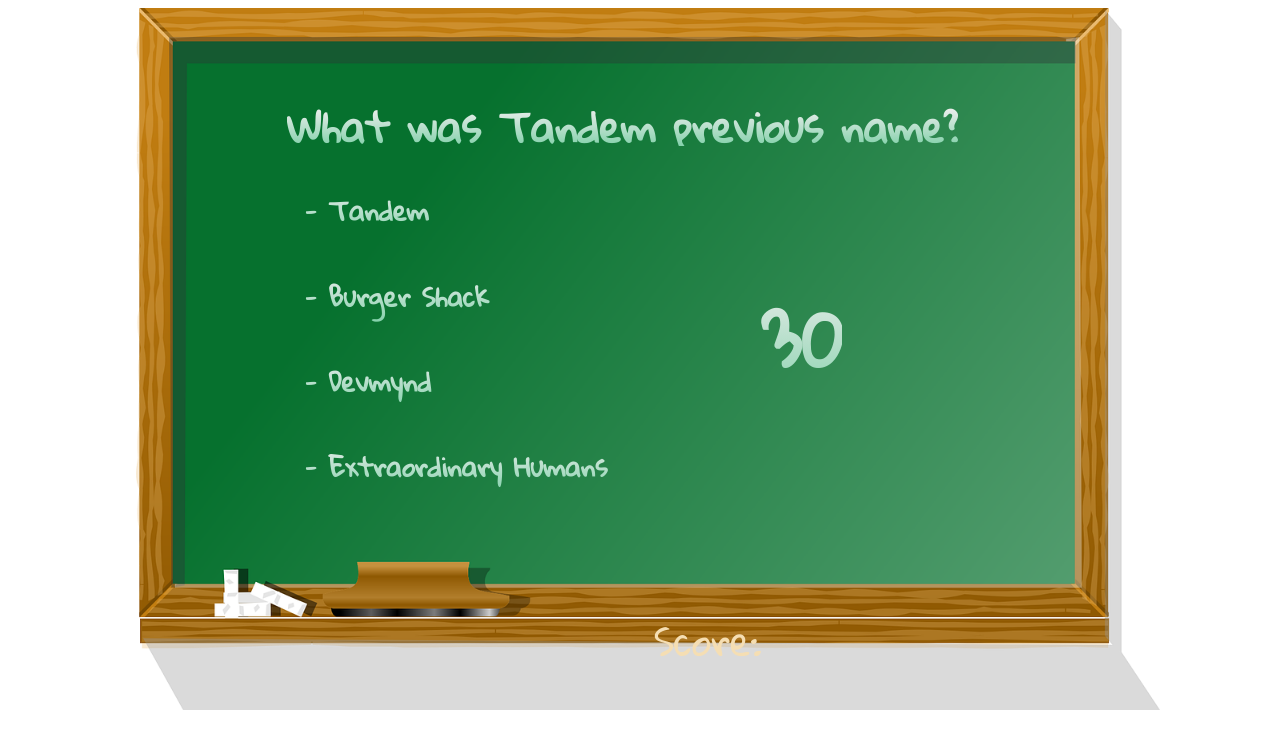
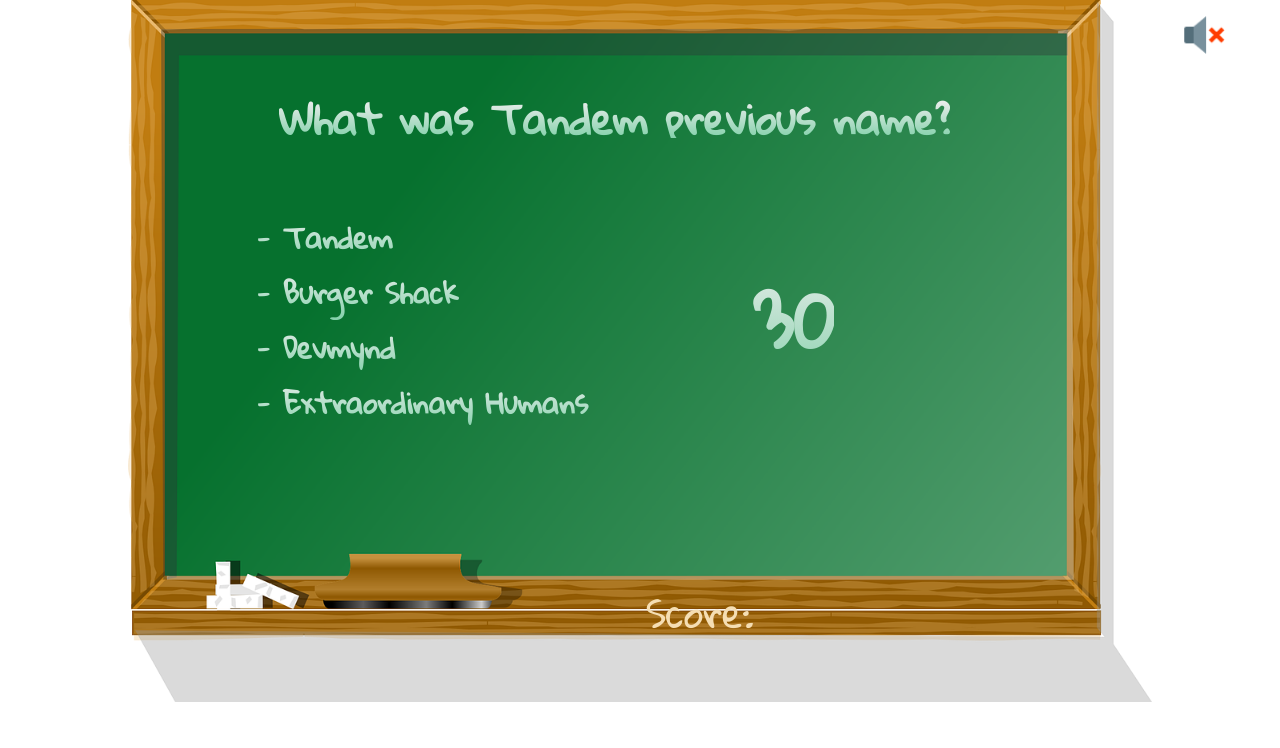
Before and after one commit to nirkraw/ClassRoom-Trivia, a React (Create React App) app: page / in a window 1280 px wide. Shown: the top 748 px of the page. Built offline with nearby package versions, Linux system fonts and the light colour scheme.

Commit message:
restart game

```diff
--- a/src/components/Board.jsx
+++ b/src/components/Board.jsx
@@ -1,11 +1,13 @@
 import React, { Component } from "react";
 import Questions from "../assets/questions.json";
-import Boardcss from "../styles/Board.css";
+import "../styles/Board.css";
 import OptionItem from "./OptionItem";
-import Score from "./Score"
+import Score from "./Score";
 import Clock from "./Clock";
 import song from "../assets/background-music.mp3";
-
+import mute from "../assets/mute.png";
+import unmute from "../assets/unmute.png";
+import cheer from "../assets/game-over.wav"
 
 export default class Board extends Component {
   constructor(props) {
@@ -13,18 +15,22 @@
     this.state = {
       questionIdx: 0,
       score: 0,
+      musicPlaying: false,
+      endGame: false,
     };
 
     this.rightAnswer = this.rightAnswer.bind(this);
     this.nextQuestion = this.nextQuestion.bind(this);
   }
 
-  componentDidMount() {}
-
   nextQuestion() {
     const newIdx = this.state.questionIdx + 1;
-    if (newIdx === Questions.length) this.endGame();
-    else this.setState({ questionIdx: newIdx });
+    if (newIdx === Questions.length) {
+      const audio = document.getElementById("cheer");
+      audio.volume = 0.5;
+      audio.play();
+      this.setState({ endGame: true });
+    } else this.setState({ questionIdx: newIdx });
   }
 
   rightAnswer() {
@@ -33,7 +39,19 @@
     this.nextQuestion();
   }
 
-  endGame() {}
+  play = () => {
+    const audio = document.getElementById("theme");
+    audio.volume = 0.5;
+    audio.loop = true;
+    audio.play();
+    this.setState({ musicPlaying: true });
+  };
+
+  mute = () => {
+    const audio = document.getElementById("theme");
+    audio.volume = 0;
+    this.setState({ musicPlaying: false });
+  };
 
   getRandomizedOptions(currQuestion) {
     const options = currQuestion.incorrect;
@@ -42,9 +60,19 @@
     return options;
   }
 
+  restartGame = () => {
+    this.setState({
+      questionIdx: 0,
+      score: 0,
+      musicPlaying: false,
+      endGame: false,
+    });
+  }
 
   render() {
-    const currQuestion = Questions[this.state.questionIdx];
+    const { endGame, score, questionIdx, musicPlaying } = this.state;
+
+    const currQuestion = Questions[questionIdx];
     const options = this.getRandomizedOptions(currQuestion).map((option, i) => (
       <OptionItem
         option={option}
@@ -55,9 +83,25 @@
       />
     ));
 
+    if (endGame)
+      return (
+        <div class="main-board-container">
+          <h1 id="final-score">
+            Final Score: {score}/{questionIdx - 1}
+          </h1>
+          <h1 onClick={this.restartGame} id="restart-game">Try Again?</h1>
+        </div>
+      );
+
     return (
-      <div id="main-board-container">
+      <div class="main-board-container">
+        {musicPlaying ? (
+          <img onClick={this.mute} className="play-mute" src={unmute} />
+        ) : (
+          <img onClick={this.play} className="play-mute" src={mute} />
+        )}
         <audio id="theme" src={song}></audio>
+        <audio id="cheer" src={cheer}></audio>
         <div id="question-title-container">
           <h1 id="question-text">{currQuestion.question}</h1>
         </div>
@@ -70,7 +114,7 @@
           </div>
         </div>
         <div id="score-main-container">
-          <Score score={this.state.score}/>
+          <Score score={score} />
         </div>
       </div>
     );
--- a/src/components/Clock.jsx
+++ b/src/components/Clock.jsx
@@ -1,4 +1,5 @@
 import React from "react";
+import "../styles/Clock.css"
 
 export default function Clock(props) {
   const [timer, setTimer] = React.useState(30);
--- a/src/components/OptionItem.jsx
+++ b/src/components/OptionItem.jsx
@@ -1,5 +1,7 @@
 import React, { Component } from "react";
-import Optioncss from "../styles/Option.css";
+import "../styles/Option.css";
+import rightSound from "../assets/right.wav"
+import wrongSound from "../assets/wrong.wav"
 
 export class OptionItem extends Component {
     constructor(props) {
@@ -11,11 +13,17 @@
   chooseOption(e) {
     if(this.props.answer === this.props.option) {
       e.target.classList.add("right");
+      const audio = document.getElementById("right-sound");
+      audio.volume = 0.5;
+      audio.play();
       setTimeout(() => {
         e.target.classList.remove("right");
         this.props.rightAnswer();
       }, 3000);
     } else {
+        const audio = document.getElementById("wrong-sound");
+        audio.volume = 0.5;
+        audio.play();
         e.target.classList.add("wrong");
         setTimeout(() => {
           e.target.classList.remove("wrong");
@@ -25,12 +33,13 @@
   }
 
   render() {
-
     return (
       <div className="option-container">
-          <h1 onClick={this.chooseOption} className="option-text">
-            - {this.props.option}
-          </h1>
+        <h1 onClick={this.chooseOption} className="option-text">
+          - {this.props.option}
+        </h1>
+        <audio id="right-sound" src={rightSound}></audio>
+        <audio id="wrong-sound" src={wrongSound}></audio>
       </div>
     );
   }
--- a/src/components/Score.jsx
+++ b/src/components/Score.jsx
@@ -1,5 +1,5 @@
 import React from 'react';
-import Scorecss from '../styles/Score.css'
+import '../styles/Score.css'
 
 export default function Score(props) {
     const score = props.score;
--- a/src/styles/App.css
+++ b/src/styles/App.css
@@ -6,6 +6,11 @@
   background-repeat: no-repeat;
   background-position-x: center;
   position: relative;
+}
+
+* {
+margin: 0;
+padding: 0;
 }
 
 ::selection {
--- a/src/styles/Board.css
+++ b/src/styles/Board.css
@@ -1,4 +1,4 @@
-#main-board-container {
+.main-board-container {
   position: absolute;
   left: 8%;
   top: 5%;
@@ -9,6 +9,40 @@
   align-items: center;
   position: relative;
 }
+
+/* #background-cover {
+  position: absolute;
+  top: -6%;
+  left:-10%;
+  min-height: 100vh;
+  width: 100vw;
+  background-image: url(../assets/chalkboard.png);
+  background-size: 80%;
+  background-repeat: no-repeat;
+  background-position-x: center;
+  z-index: 3;
+}
+
+.draw {
+    animation: draw 3s linear;
+}
+
+.erase {
+  animation: erase 3s linear;
+}
+
+@keyframes draw {
+  from { width: 10vw }
+  to { width: 100vw }
+  from { height: 100vh }
+  to { height: 100vh }
+}
+
+
+@keyframes erase {
+  from { width: 100% }
+  to { width: 100% }
+} */
 
 @keyframes fadein {
   from {
@@ -39,7 +73,7 @@
   display: flex;
   justify-content: left;
   width: 70%;
-  margin-top: -2%;
+  margin-top: 7%;
 }
 
 #options-container {
@@ -54,17 +88,41 @@
   width: 50%;
 }
 
-#clock {
-  background: -webkit-linear-gradient(#eee, rgb(132, 209, 171));
-  -webkit-background-clip: text;
-  -webkit-text-fill-color: transparent;
-  animation: 2s fadein linear 0s normal both;
-  font-family: "Gloria Hallelujah", cursive;
-  font-size: 70px;
-}
-
 #options-ul {
   height: 40%;
   display: flex;
   flex-direction: column;
 }
+
+.play-mute {
+  position: absolute;
+  top: -5%;
+  right: -10%;
+  height: 50px;
+  width: 50px;
+  z-index: 10;
+
+}
+
+.play-mute:hover {
+  cursor: pointer;
+  opacity: .8;
+}
+
+
+
+#restart-game, #final-score {
+  font-family: "Gloria Hallelujah", cursive;
+  font-size: 40px;
+  text-align: center;
+  margin-top: 100px;
+  background: -webkit-linear-gradient(#eee, rgb(132, 209, 171));
+  -webkit-background-clip: text;
+  -webkit-text-fill-color: transparent;
+}
+
+#restart-game:hover {
+  background: -webkit-linear-gradient(rgb(201, 255, 8), rgb(175, 242, 18));
+  -webkit-background-clip: text;
+  -webkit-text-fill-color: transparent;
+}
--- /dev/null
+++ b/src/styles/Clock.css
@@ -0,0 +1,8 @@
+#clock {
+  background: -webkit-linear-gradient(#eee, rgb(132, 209, 171));
+  -webkit-background-clip: text;
+  -webkit-text-fill-color: transparent;
+  animation: 2s fadein linear 0s normal both;
+  font-family: "Gloria Hallelujah", cursive;
+  font-size: 70px;
+}
--- a/src/styles/Option.css
+++ b/src/styles/Option.css
@@ -1,6 +1,6 @@
 .option-text {
     font-family: 'Gloria Hallelujah', cursive;
-    font-size: 2vw;
+    font-size: 28px;
     background: -webkit-linear-gradient(#eee, rgb(132, 209, 171));
     -webkit-background-clip: text;
     -webkit-text-fill-color: transparent;
@@ -18,7 +18,7 @@
 }
 
 .option-text:hover {
-    background: -webkit-linear-gradient(#eee, rgb(221, 221, 221));
+    background: -webkit-linear-gradient(rgb(128, 127, 127), rgb(162, 161, 161));
     -webkit-background-clip: text;
     -webkit-text-fill-color: transparent;
     cursor: pointer;
@@ -28,12 +28,13 @@
     min-width: 40%;
 }
 
-.wrong {
+
+.wrong,.wrong:hover {
     background: -webkit-linear-gradient(#eee, rgb(240, 13, 13));
     -webkit-background-clip: text;
 }
 
-.right {
+.right, .right:hover {
     background: -webkit-linear-gradient(rgb(83, 83, 83), blue);;
     -webkit-background-clip: text;
 }
--- a/src/styles/Score.css
+++ b/src/styles/Score.css
@@ -1,6 +1,6 @@
 #score-sub-container {
   position: absolute;
-  bottom: 4%;
+  bottom: 1%;
   right: 300px;
   display: flex;
   justify-content: space-around;
```
Also changed, not shown: src/assets/mute.png (added), src/assets/unmute.png (added).
